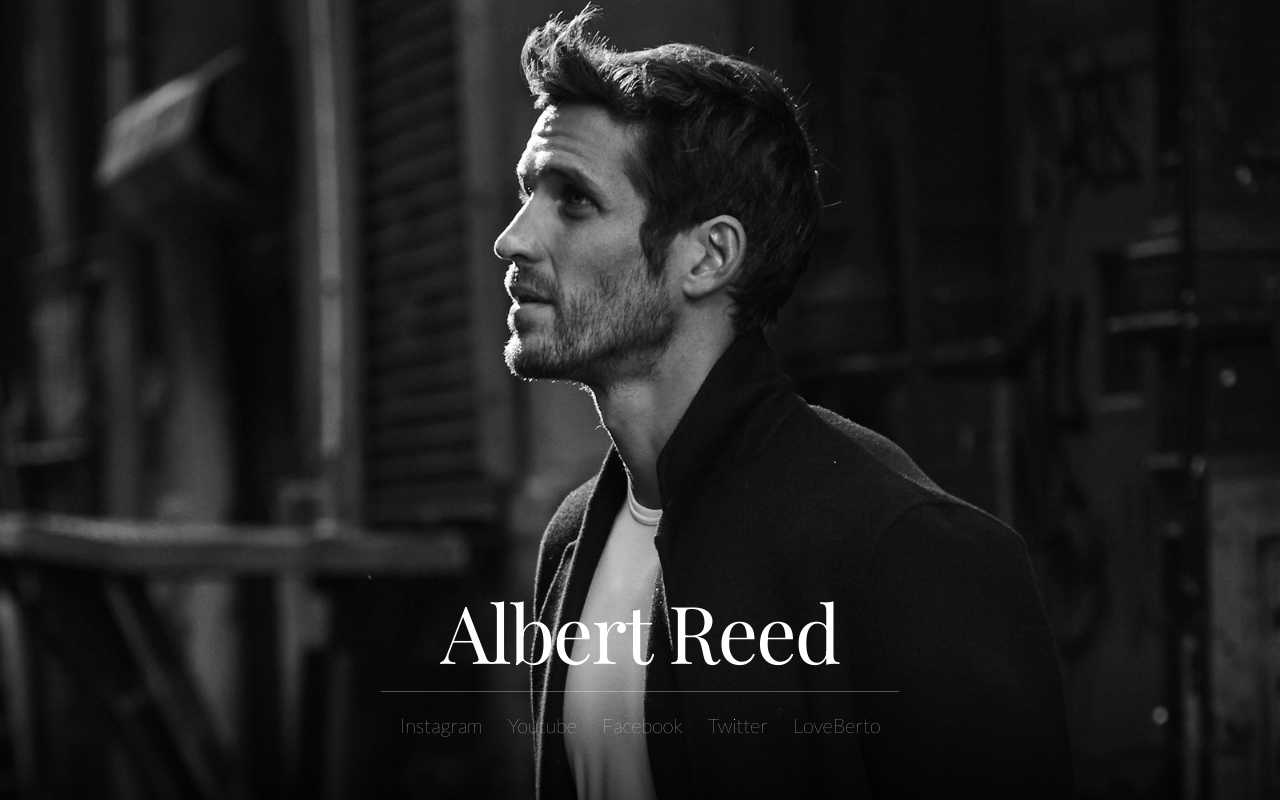
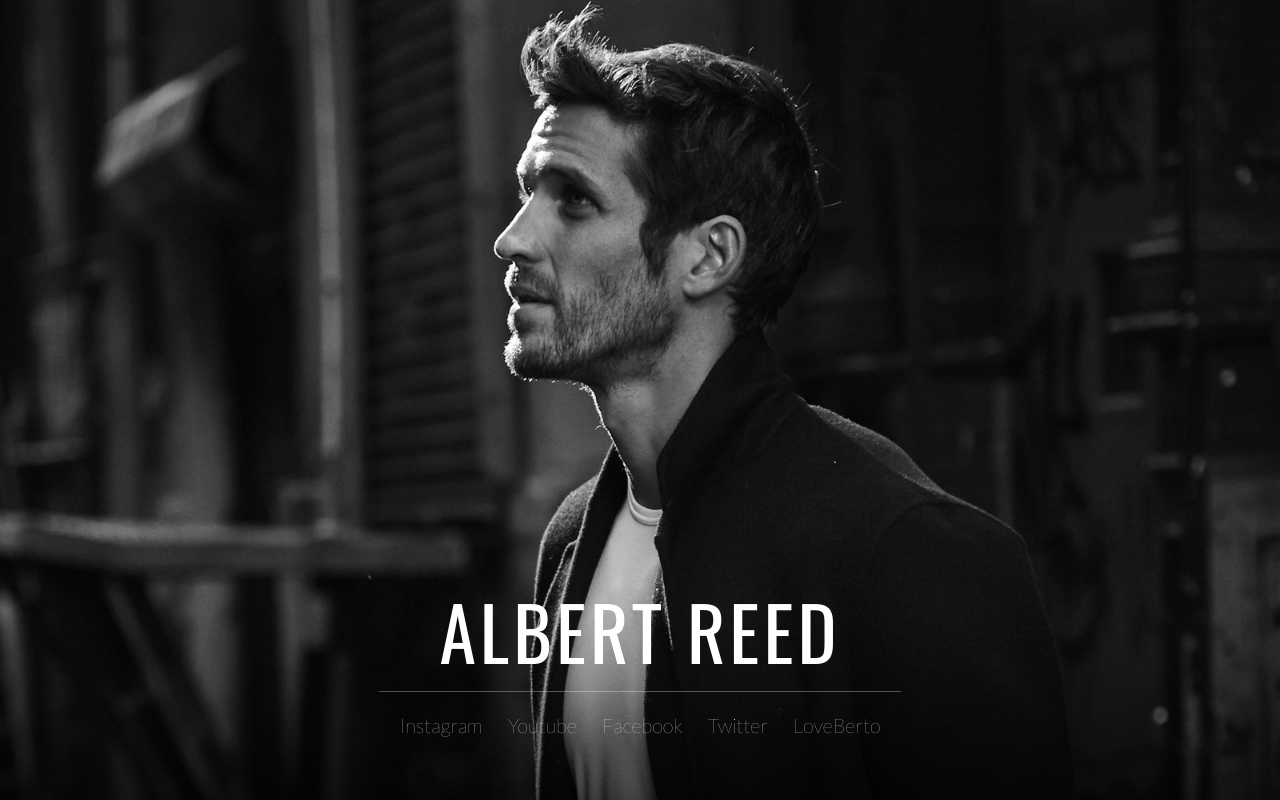
Before and after one commit to orrybaram/albert-reed, a plain HTML site: page app/index.html in a window 1280 px wide. Drawn offline with nearby package versions, Linux system fonts and the light colour scheme; a web font is replaced by a local one.

Commit message:
font stuff

```diff
--- a/app/scripts/main.js
+++ b/app/scripts/main.js
@@ -8,7 +8,7 @@ $(function() {
 		$('ul').addClass('loaded');
 	}, 1000)
 
-	// Background.rotate();
+	Background.rotate();
 })
 
 var Background = (function() {
--- a/app/styles/main.css
+++ b/app/styles/main.css
@@ -29,8 +29,6 @@ body {
     display: none;
 }
 
-
-
 .hero-unit {
     margin: 0 auto;
     position: absolute;
@@ -42,29 +40,18 @@ body {
     width:100%;
     z-index: 2;}
 
-
-
     .hero-unit h1 {
         display: inline-block;
         color: #FFF;
         border-bottom: 1px solid rgba(255, 255, 255, 0.3);
         padding: 35px 60px;
-        font-size: 80px;
-        letter-spacing: -2px;
+        font-size: 74px;
+        letter-spacing: 4px;
         margin: 0;
         line-height: 50px;
-        font-family: 'Playfair Display', serif;
+        text-transform: uppercase;
 
-        /*font-family: 'Marck Script', cursive;*/
-        /*font-family: 'Oranienbaum', serif;*/
-
-        /*font-family: 'Droid Serif', serif;*/
-        /*font-family: 'Oswald', sans-serif;*/
-        /*font-family: 'Nothing You Could Do', cursive;*/
-        /*font-family: 'Lusitana', serif;*/
-        /*font-family: 'Rancho', cursive;*/
-        /*font-family: 'Cedarville Cursive', cursive;*/
-        /*font-family: 'Italiana', serif;*/
+        font-family: 'Oswald', sans-serif; /* 2 */
         font-weight: 300;
 
         opacity: 0;
@@ -103,7 +90,7 @@ ul {
 
 .fade-to-black {
     position: absolute;
-    height: 150px;
+    height: 190px;
     bottom: 0;
     left:0;
     right:0;
```
